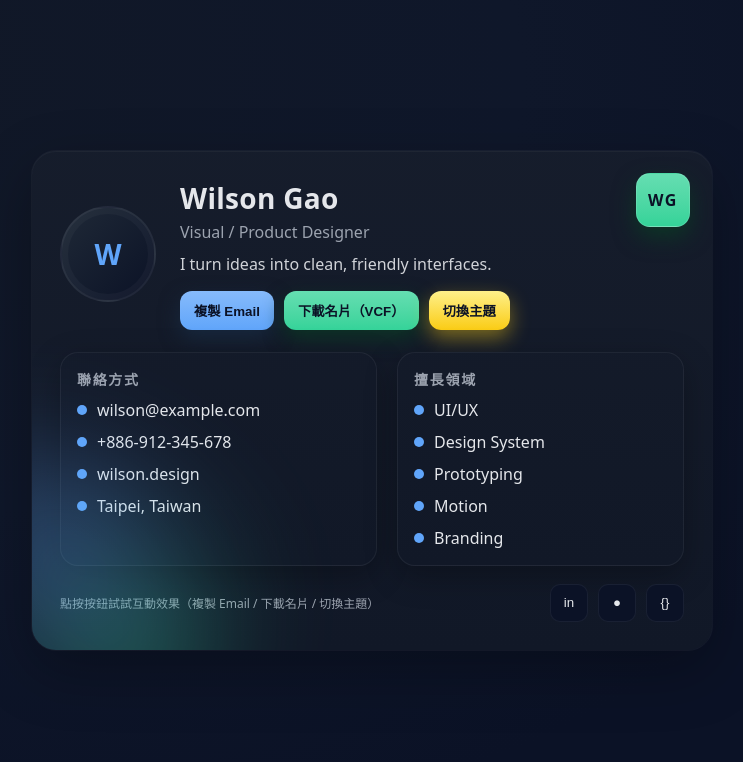
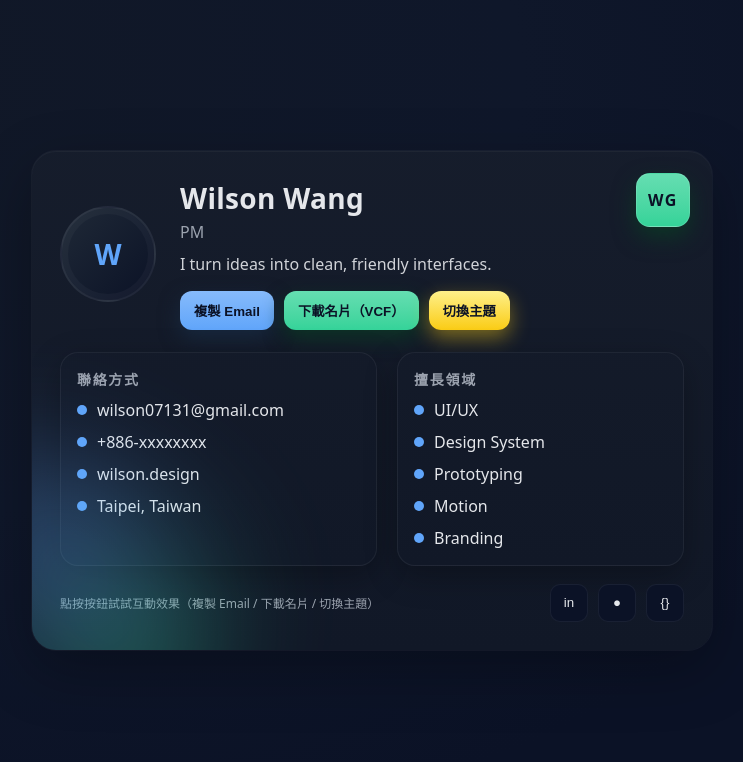
Before and after one commit to PennyChenee/Test-1-Wilson-, a plain HTML site: page index.html in a window 1280 px wide. Shown: the whole page, without its empty margins (268-1011 px from the left). Drawn offline with Linux system fonts and the light colour scheme.

Commit message:
Update index.html

```diff
--- a/index.html
+++ b/index.html
@@ -155,11 +155,11 @@
     // ① 這裡改成你的個人資料（易改區）
     // ==========================
     const profile = {
-      name: 'Wilson Gao',
-      title: 'Visual / Product Designer',
+      name: 'Wilson Wang',
+      title: 'PM',
       tagline: 'I turn ideas into clean, friendly interfaces.',
-      email: 'wilson@example.com',
-      phone: '+886-912-345-678',
+      email: 'wilson07131@gmail.com',
+      phone: '+886-xxxxxxxx',
       site: 'https://wilson.design',
       location: 'Taipei, Taiwan',
       skills: ['UI/UX','Design System','Prototyping','Motion','Branding'],
```
